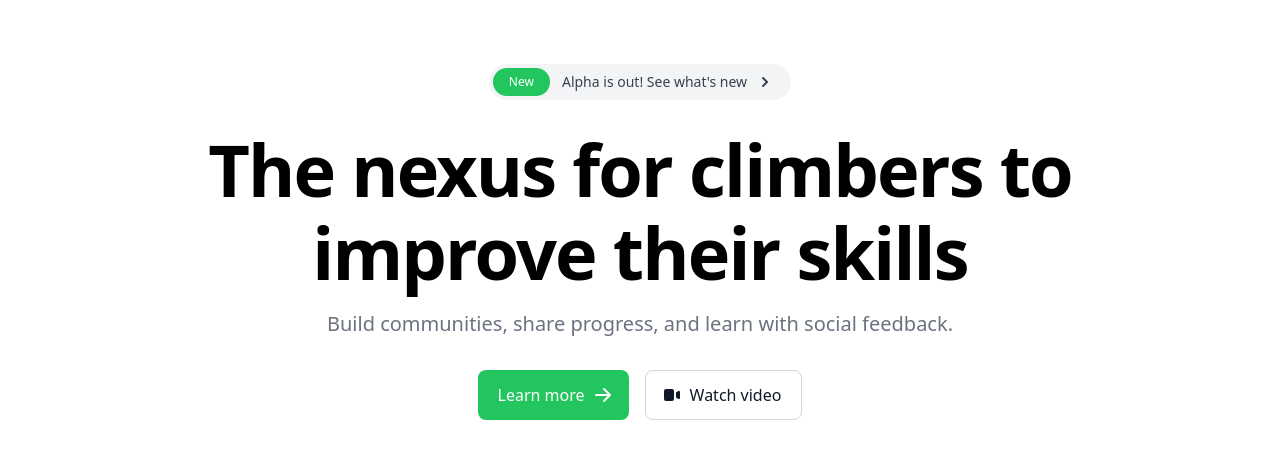
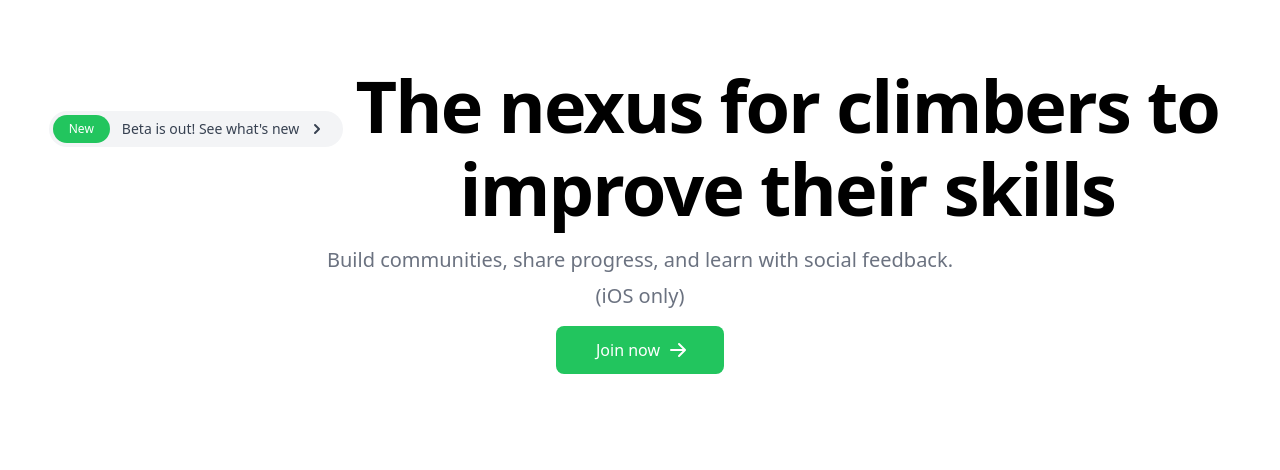
Before and after one commit to vector-y/holdup, a Next.js app: page / in a window 1280 px wide. Shown: the top 470 px of the page. Built offline with nearby package versions, Linux system fonts and the light colour scheme.

Commit message:
updated link

```diff
--- a/src/components/Hero.tsx
+++ b/src/components/Hero.tsx
@@ -9,7 +9,7 @@ const Hero = () => {
         <section className="bg-white">
             <div className="py-8 px-4 mx-auto max-w-screen-xl text-center lg:py-16 lg:px-12">
                 <a href="#" className="inline-flex justify-between items-center py-1 px-1 pr-4 mb-7 text-sm text-gray-700 bg-gray-100 rounded-full dark:bg-gray-800 dark:text-white hover:bg-gray-200 dark:hover:bg-gray-700" role="alert">
-                    <span className="text-xs bg-green-500 rounded-full text-white px-4 py-1.5 mr-3">New</span> <span className="text-sm font-medium">Alpha is out! See what's new</span>
+                    <span className="text-xs bg-green-500 rounded-full text-white px-4 py-1.5 mr-3">New</span> <span className="text-sm font-medium">Beta is out! See what's new</span>
                     <svg className="ml-2 w-5 h-5" fill="currentColor" viewBox="0 0 20 20" xmlns="http://www.w3.org/2000/svg"><path fillRule="evenodd" d="M7.293 14.707a1 1 0 010-1.414L10.586 10 7.293 6.707a1 1 0 011.414-1.414l4 4a1 1 0 010 1.414l-4 4a1 1 0 01-1.414 0z" clipRule="evenodd"></path></svg>
                 </a>
 
@@ -23,16 +23,17 @@ const Hero = () => {
                     </div> */}
                     <h1 className="text-center text-4xl font-bold tracking-tight sm:text-5xl md:text-6xl lg:text-[4.5rem] xl:leading-[1.15] mb-4">The nexus for climbers to improve their skills</h1>
                 </div>
-                <p className="mb-8 text-lg font-normal text-gray-500 lg:text-xl sm:px-16 xl:px-48 dark:text-gray-400">Build communities, share progress, and learn with social feedback.</p>
+                <p className="mb-2 text-lg font-normal text-gray-500 lg:text-xl sm:px-16 xl:px-48 dark:text-gray-400">Build communities, share progress, and learn with social feedback.</p>
+                <p className="mb-4 text-sm font-normal text-gray-500 lg:text-xl sm:px-16 xl:px-48 dark:text-gray-400">(iOS only)</p>
                 <div className="flex flex-col mb-8 lg:mb-16 space-y-4 sm:flex-row sm:justify-center sm:space-y-0 sm:space-x-4">
-                    <a href="#" className="inline-flex justify-center items-center py-3 px-5 text-base font-medium text-center text-white rounded-lg bg-green-500 hover:bg-primary-800 focus:ring-4 focus:ring-primary-300 dark:focus:ring-primary-900">
-                        Learn more
+                    <a href="https://testflight.apple.com/join/eGW9W24H" className="inline-flex justify-center items-center py-3 px-10 text-base font-medium text-center text-white rounded-lg bg-green-500 hover:bg-primary-800 focus:ring-4 focus:ring-primary-300 dark:focus:ring-primary-900">
+                        Join now
                         <svg className="ml-2 -mr-1 w-5 h-5" fill="currentColor" viewBox="0 0 20 20" xmlns="http://www.w3.org/2000/svg"><path fillRule="evenodd" d="M10.293 3.293a1 1 0 011.414 0l6 6a1 1 0 010 1.414l-6 6a1 1 0 01-1.414-1.414L14.586 11H3a1 1 0 110-2h11.586l-4.293-4.293a1 1 0 010-1.414z" clipRule="evenodd"></path></svg>
                     </a>
-                    <a href="#" className="inline-flex justify-center items-center py-3 px-5 text-base font-medium text-center text-gray-900 rounded-lg border border-gray-300 hover:bg-gray-100 focus:ring-4 focus:ring-gray-100 dark:text-white dark:border-gray-700 dark:hover:bg-gray-700 dark:focus:ring-gray-800">
+                    {/* <a href="#" className="inline-flex justify-center items-center py-3 px-5 text-base font-medium text-center text-gray-900 rounded-lg border border-gray-300 hover:bg-gray-100 focus:ring-4 focus:ring-gray-100 dark:text-white dark:border-gray-700 dark:hover:bg-gray-700 dark:focus:ring-gray-800">
                         <svg className="mr-2 -ml-1 w-5 h-5" fill="currentColor" viewBox="0 0 20 20" xmlns="http://www.w3.org/2000/svg"><path d="M2 6a2 2 0 012-2h6a2 2 0 012 2v8a2 2 0 01-2 2H4a2 2 0 01-2-2V6zM14.553 7.106A1 1 0 0014 8v4a1 1 0 00.553.894l2 1A1 1 0 0018 13V7a1 1 0 00-1.447-.894l-2 1z"></path></svg>
                         Watch video
-                    </a>
+                    </a>   */}
                 </div>
 
                 {/* <div className="px-4 mx-auto text-center md:max-w-screen-md lg:max-w-screen-lg lg:px-36">
```
